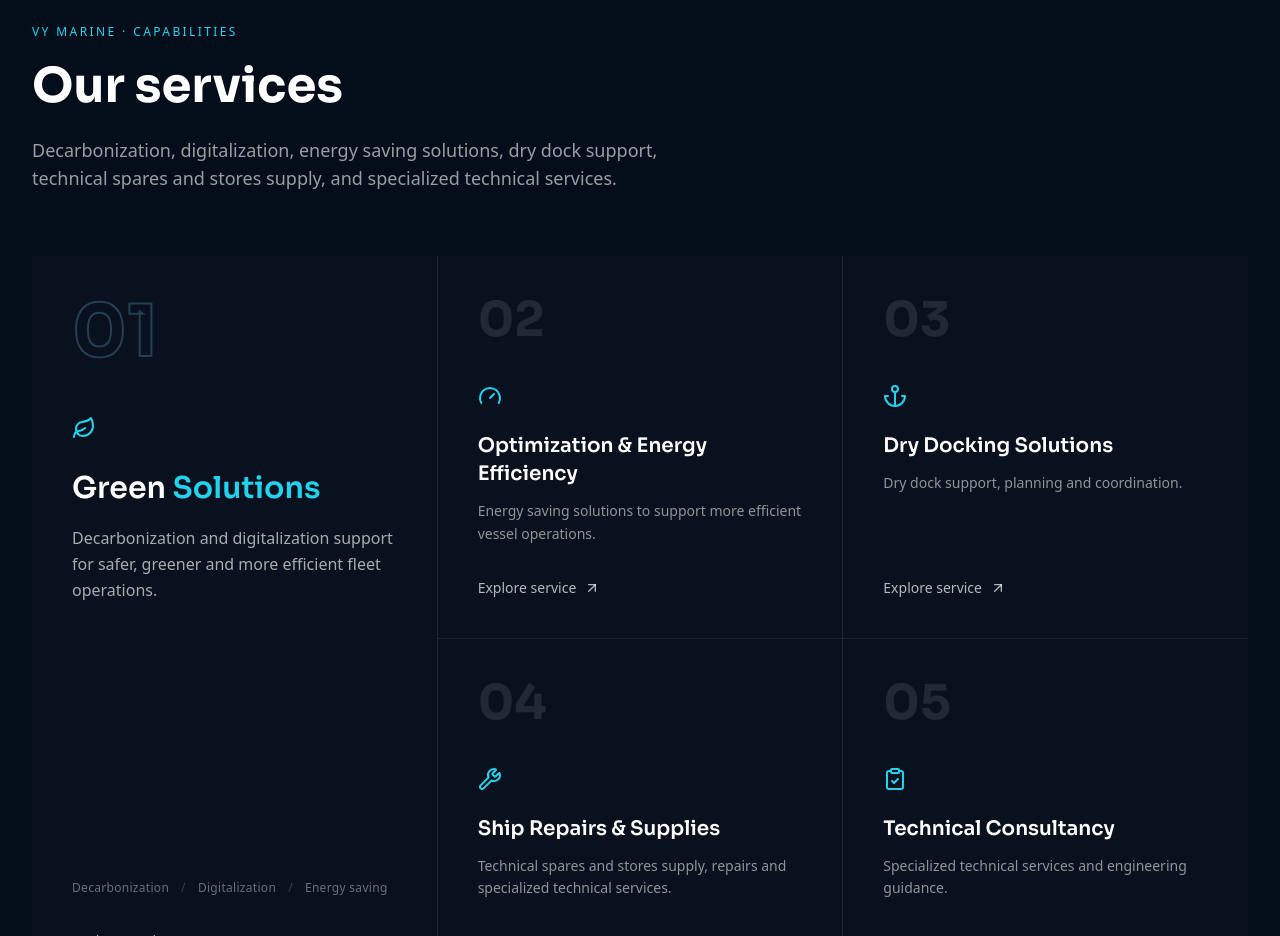
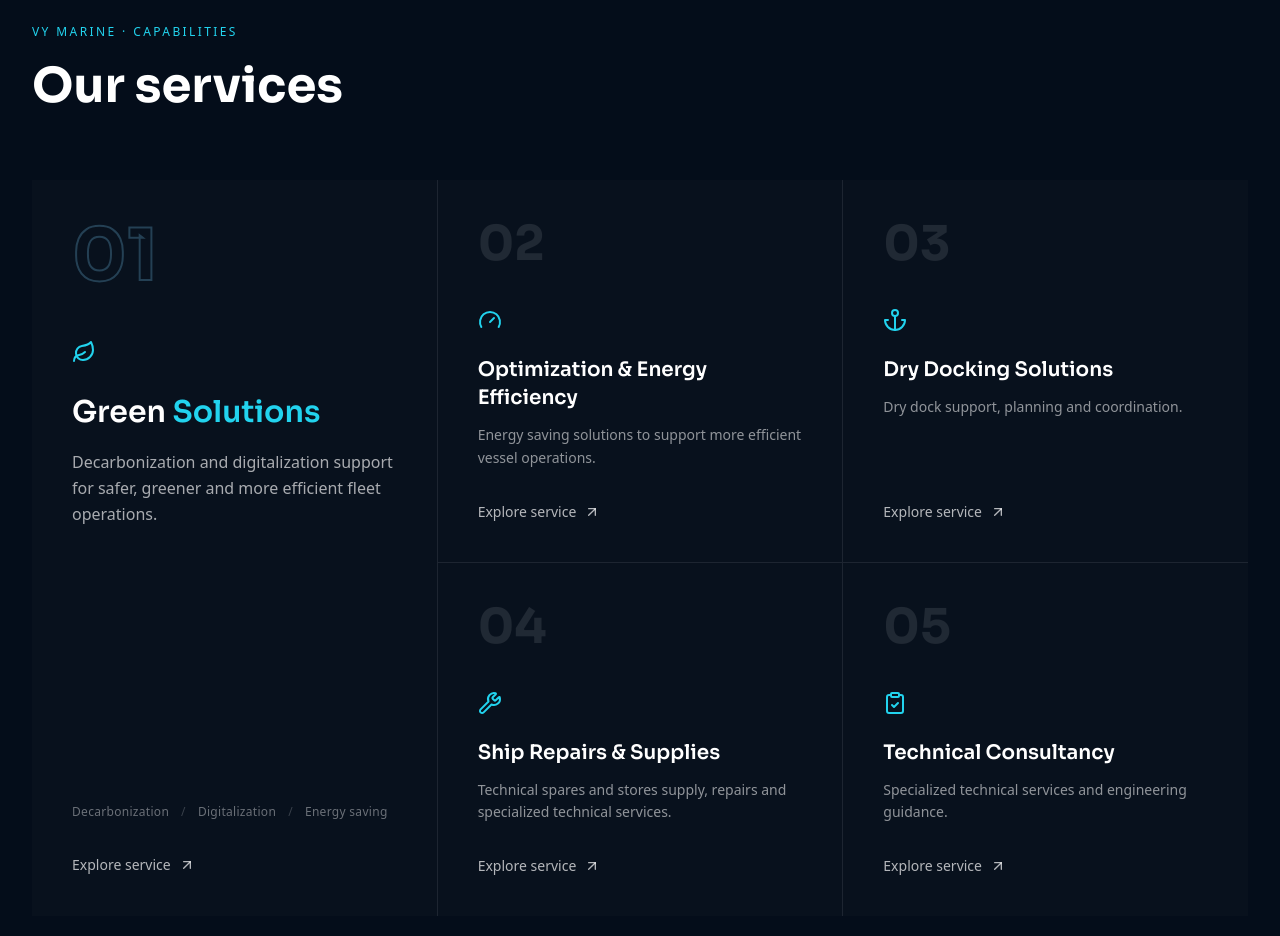
Before and after one commit to obeyyyy/marine_website, a Next.js app: page / in a window 1280 px wide. Shown: the part 1240-2176 px from the top of the page. Built offline with nearby package versions, Linux system fonts and the light colour scheme.

Commit message:
Remove services intro copy

```diff
--- a/src/components/Services.tsx
+++ b/src/components/Services.tsx
@@ -58,10 +58,6 @@ export default function Services() {
           <h2 className="font-display text-3xl md:text-5xl font-bold text-white leading-tight mb-5">
             Our services
           </h2>
-          <p className="text-lg text-white/60">
-            Decarbonization, digitalization, energy saving solutions, dry dock support, technical
-            spares and stores supply, and specialized technical services.
-          </p>
         </motion.div>
 
         {/* Clean cards */}
```
